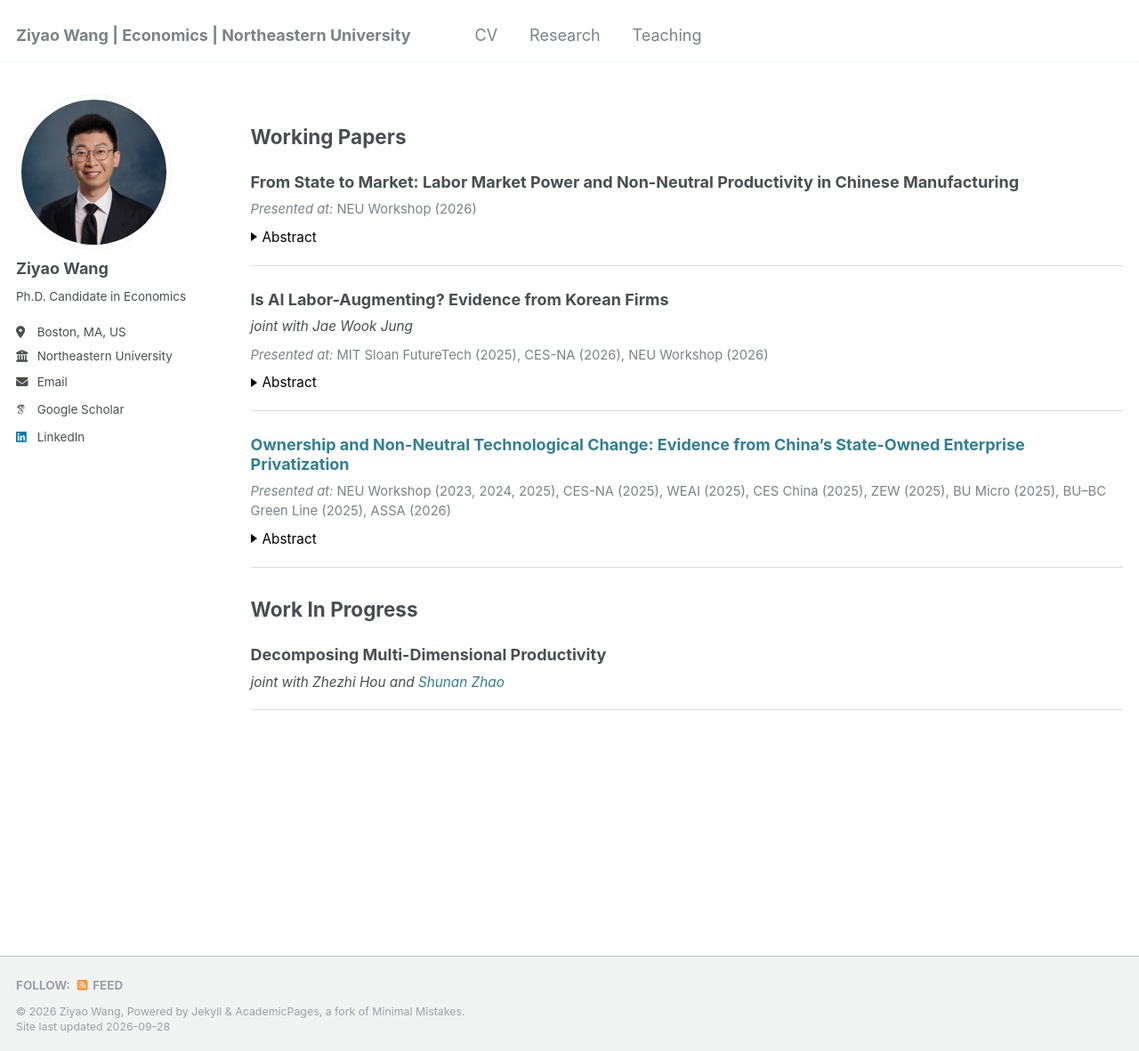
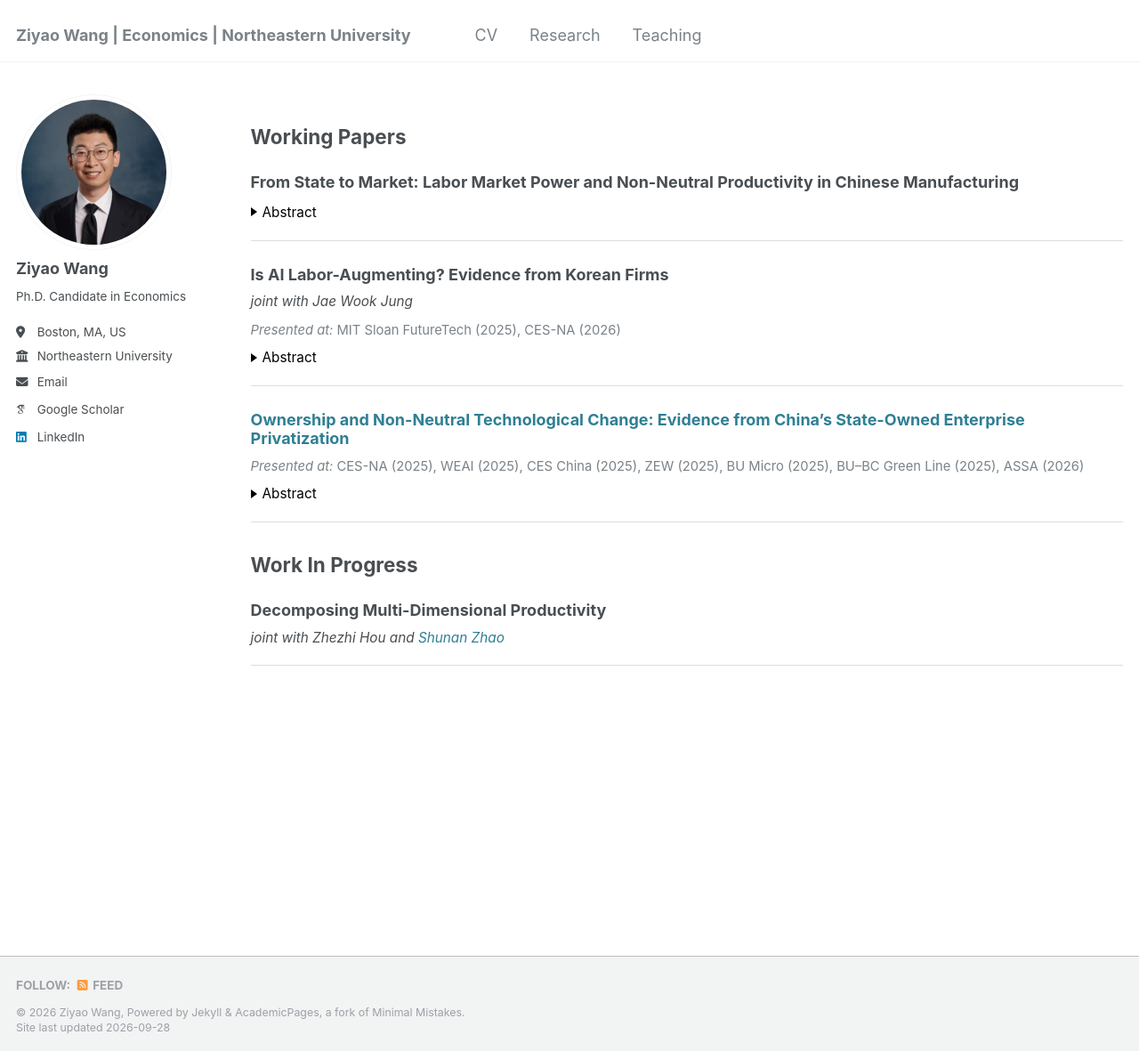
Before and after one commit to ziyaowangecon/ziyaowangecon.github.io, a Jekyll site: the page built from _pages/research.md, in a window 1280 px wide and 1181 px high. Shown: the whole window at 89% size. Built offline with Jekyll 4.4.1, drawn with Linux system fonts in a browser that asks for light colours; some web fonts are replaced.

Commit message:
Remove NEU Workshop from all three Presented-at lines
From State to Market lost its only listed venue, so the presentations
div is gone entirely rather than left empty; the other two just drop
NEU Workshop from their lists.

Co-Authored-By: Claude Sonnet 5 <noreply@anthropic.com>

```diff
--- a/_pages/research.md
+++ b/_pages/research.md
@@ -107,7 +107,6 @@ author_profile: true
 ## Working Papers
 
 ### From State to Market: Labor Market Power and Non-Neutral Productivity in Chinese Manufacturing
-<div class="presentations"><em>Presented at:</em> NEU Workshop (2026)</div>
 <details>
   <summary class="toggle-summary">Abstract</summary>
   <div class="abstract">
@@ -118,7 +117,7 @@ author_profile: true
 <span class="underline"></span>
 ### Is AI Labor-Augmenting? Evidence from Korean Firms
 <div class="coauthors">joint with Jae Wook Jung</div>
-<div class="presentations"><em>Presented at:</em> MIT Sloan FutureTech (2025), CES-NA (2026), NEU Workshop (2026)</div>
+<div class="presentations"><em>Presented at:</em> MIT Sloan FutureTech (2025), CES-NA (2026)</div>
 <details>
   <summary class="toggle-summary">Abstract</summary>
   <div class="abstract">
@@ -129,7 +128,7 @@ author_profile: true
 <span class="underline"></span>
 
 ### [Ownership and Non-Neutral Technological Change: Evidence from China’s State-Owned Enterprise Privatization](https://papers.ssrn.com/sol3/papers.cfm?abstract_id=5176447)
-<div class="presentations"><em>Presented at:</em> NEU Workshop (2023, 2024, 2025), CES-NA (2025), WEAI (2025), CES China (2025), ZEW (2025), BU Micro (2025), BU–BC Green Line (2025), ASSA (2026)</div>
+<div class="presentations"><em>Presented at:</em> CES-NA (2025), WEAI (2025), CES China (2025), ZEW (2025), BU Micro (2025), BU–BC Green Line (2025), ASSA (2026)</div>
 <details>
   <summary class="toggle-summary">Abstract</summary>
   <div class="abstract">
```
